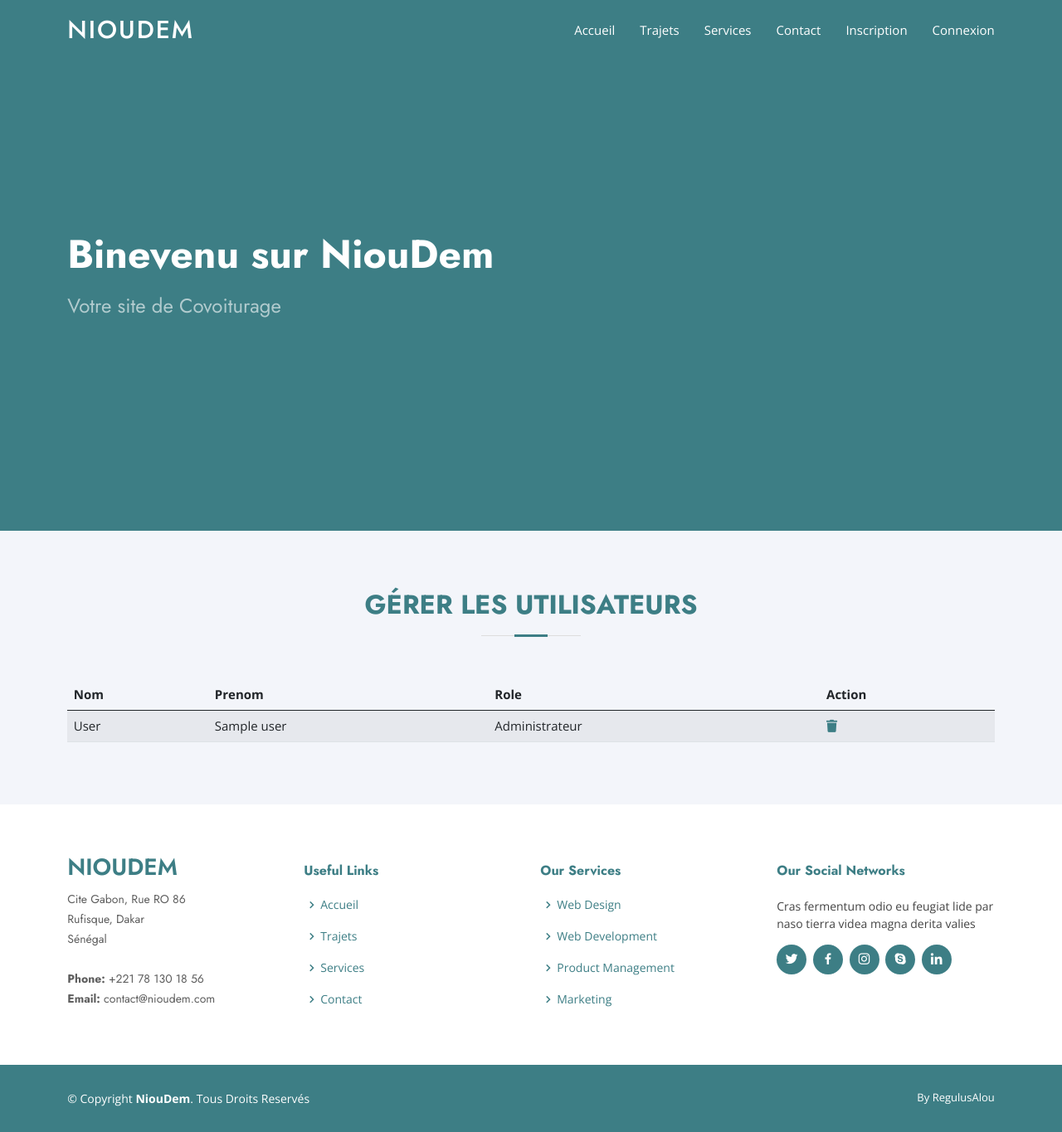
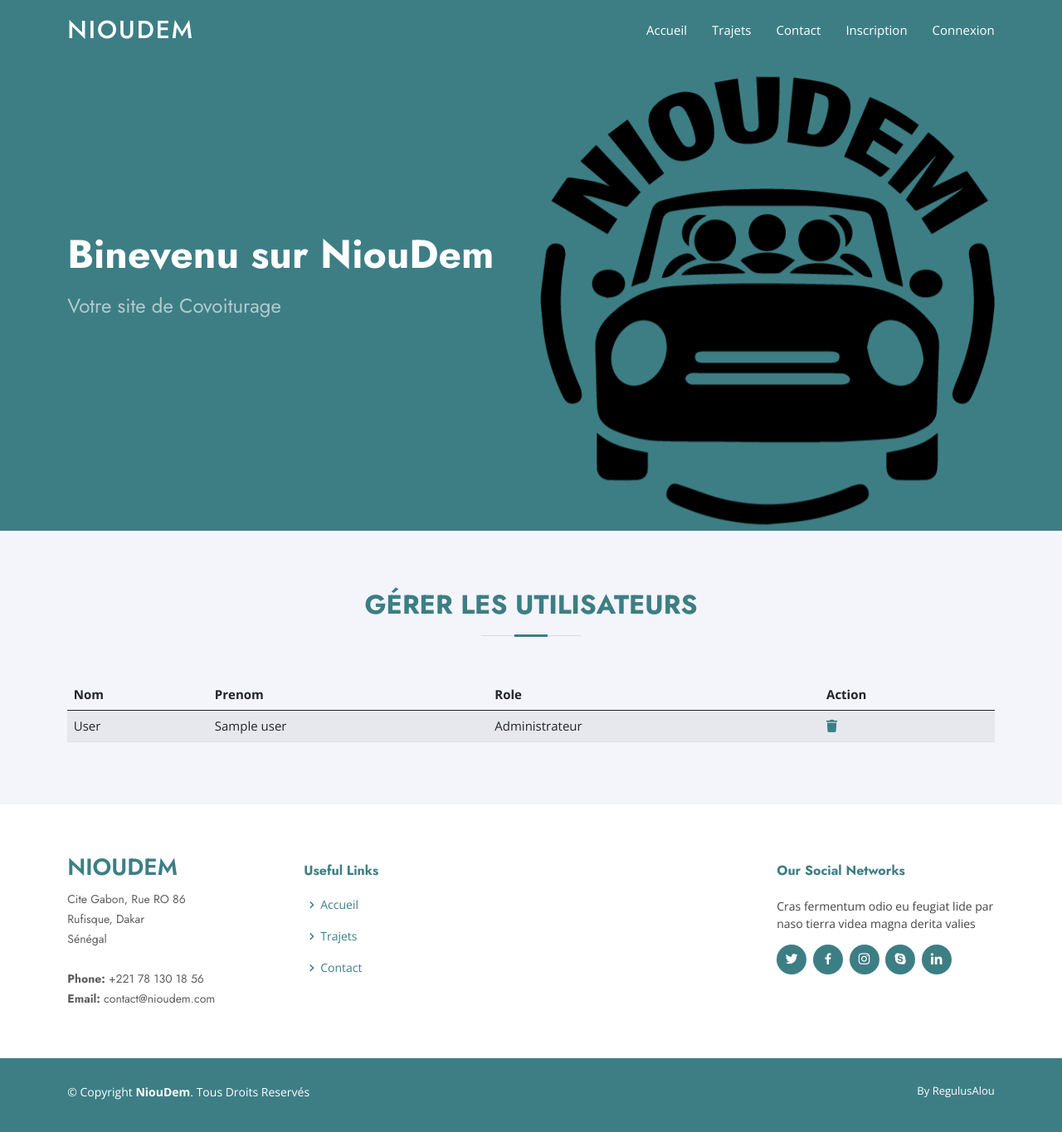
Before and after one commit to LeRegulus/CD, a Symfony app: template templates/admin/index.html.twig in a window 1280 px wide. Shown: the whole page at 83% size. After the commit the page ends 1326 px from the top, so only its background shows below. Run offline with Twig, Linux system fonts and the light colour scheme; the template is opened without the code that fills it: most values are stand-ins (such as "Sample title", 1, 10 or a date in 2020); some libraries are stand-ins or nearby versions.

Commit message:
Changing trajet viewer

```diff
--- a/src/Controller/TrajetController.php
+++ b/src/Controller/TrajetController.php
@@ -6,6 +6,7 @@ use DateTime;
 use App\Entity\Trajet;
 use App\Entity\Comment;
 use App\Form\CommentType;
+use App\Form\SearchType;
 use App\Repository\TrajetRepository;
 use Doctrine\ORM\EntityManagerInterface;
 use Doctrine\ORM\Mapping\Id;
--- a/templates/base.html.twig
+++ b/templates/base.html.twig
@@ -113,7 +113,6 @@
                 <ul>
                     <li><a class="nav-link scrollto" href="{{path('app_home')}}">Accueil</a></li>
                     <li><a class="nav-link scrollto" href="{{path('trajet_index')}}">Trajets</a></li>
-                    <li><a class="nav-link scrollto" href="#">Services</a></li>
                     <li><a class="nav-link scrollto" href="{{path('app_contact')}}">Contact</a></li>
                 </ul>
                 <ul>
@@ -141,7 +140,7 @@
                 <h2>Votre site de Covoiturage</h2>
                 </div>
                 <div class="col-lg-6 order-1 order-lg-2 hero-img" data-aos="zoom-in" data-aos-delay="200">
-                <img src="#" class="img-fluid animated" alt="">
+                <img src="{{asset('assets/img/nioudem.png')}}" class="img-fluid animated" alt="">
                 </div>
             </div>
             </div>
@@ -177,19 +176,11 @@
                     <ul>
                     <li><i class="bx bx-chevron-right"></i> <a href="#">Accueil</a></li>
                     <li><i class="bx bx-chevron-right"></i> <a href="#">Trajets</a></li>
-                    <li><i class="bx bx-chevron-right"></i> <a href="#">Services</a></li>
                     <li><i class="bx bx-chevron-right"></i> <a href="#">Contact</a></li>
                     </ul>
                 </div>
 
                 <div class="col-lg-3 col-md-6 footer-links">
-                    <h4>Our Services</h4>
-                    <ul>
-                    <li><i class="bx bx-chevron-right"></i> <a href="#">Web Design</a></li>
-                    <li><i class="bx bx-chevron-right"></i> <a href="#">Web Development</a></li>
-                    <li><i class="bx bx-chevron-right"></i> <a href="#">Product Management</a></li>
-                    <li><i class="bx bx-chevron-right"></i> <a href="#">Marketing</a></li>
-                    </ul>
                 </div>
 
                 <div class="col-lg-3 col-md-6 footer-links">
--- a/templates/home/index.html.twig
+++ b/templates/home/index.html.twig
@@ -8,6 +8,7 @@
         {% for message in app.flashes('success') %}
             <div class='alert alert-success'>{{message}}</div>
         {% endfor %}
+
 
         <div class="section-title">
             <h2>Toutes les trajets</h2>
```
Also changed, not shown: public/assets/img/logo.jpg, public/assets/img/nioudem.png (added).
